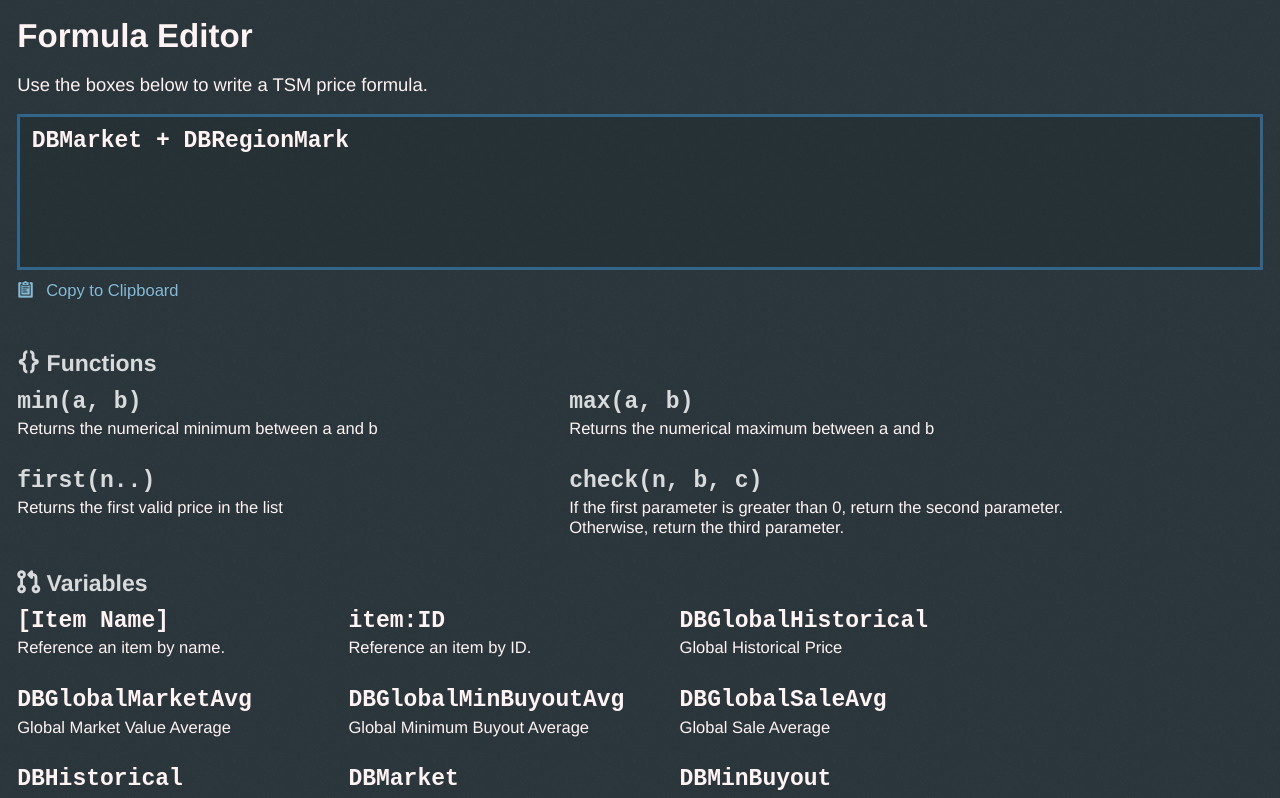
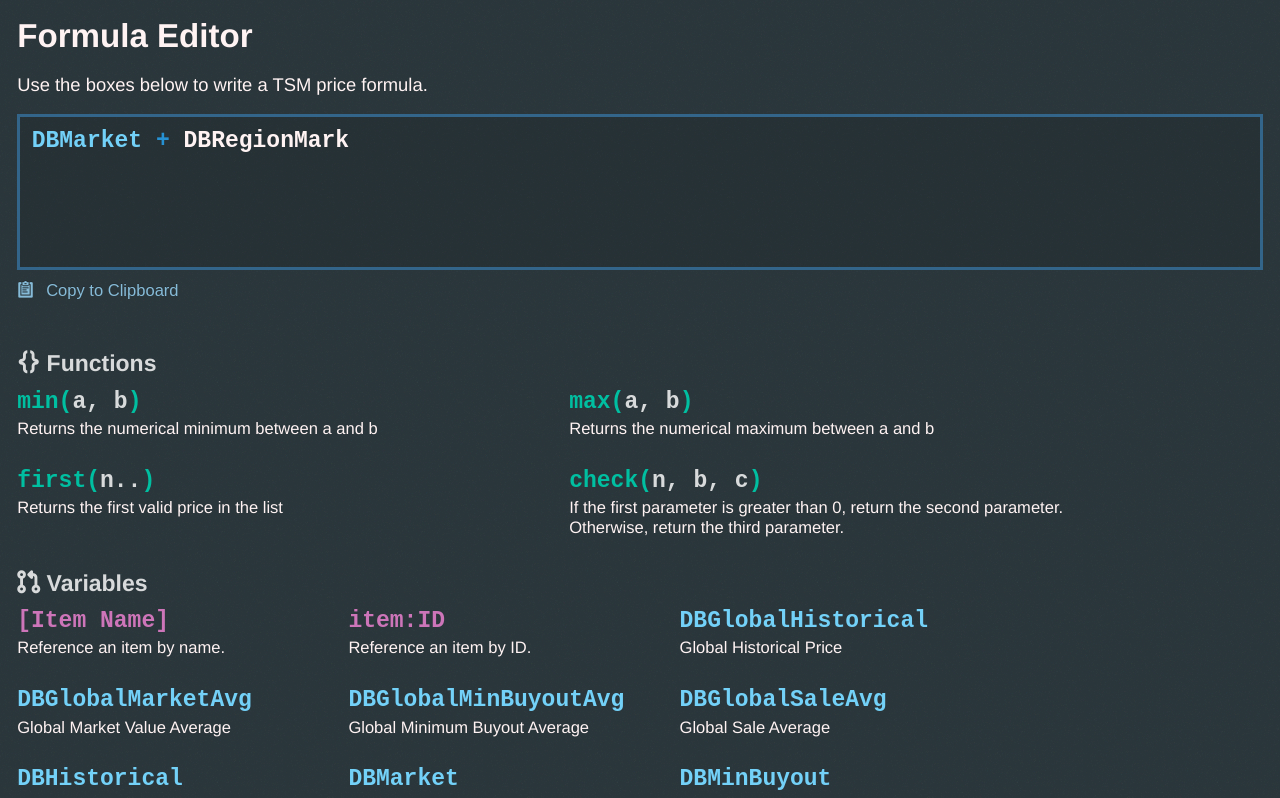
Before and after one commit to mike-douglas/tsm-editor, a Vue app: page / in a window 1280 px wide. Shown: the top 798 px of the page. Built offline with nearby package versions, Linux system fonts and the light colour scheme.

Commit message:
Moving all syntax highlighting to Syntax component
Styles live here and can use scss variables. Yay!

```diff
--- a/src/assets/scss/syntax.scss
+++ /dev/null
@@ -1,31 +0,0 @@
-.token {
-  font-family: $editor-font;
-}
-
-.symbol {
-  color: rgb(115, 209, 248);
-}
-
-.function, .parens {
-  color: rgb(0, 191, 161);
-}
-
-.maths {
-  color: rgb(38, 145, 211);
-}
-
-.gold {
-  color: orange;
-}
-
-.silver {
-  color: silver;
-}
-
-.copper {
-  color: rgb(228, 183, 125);
-}
-
-.item {
-  color: rgb(205, 117, 185);
-}
--- a/src/components/EditorEventLayer.vue
+++ b/src/components/EditorEventLayer.vue
@@ -1,7 +1,7 @@
 <template>
   <section class="editor-space" v-bind:style="{ height: containerHeight + 'px' }">
     <div class="editor-renderer">
-      <span class="ide" v-html="renderedContent"></span>
+      <Syntax :code="rawContent" />
     </div>
     <div class="editor-event" ref="editor"
       contenteditable="true"
@@ -20,7 +20,7 @@
         v-bind:on-select="onSelect"
         v-bind:selected-index="dropdownSelectedIndex" />
     <div class="pannel debug-panel" v-show="debug">
-      {{ renderedContent }}
+      {{ rawContent }}
     </div>
   </section>
 </template>
@@ -33,14 +33,15 @@
 import { tokenizeByWord } from '@/lib/tokenizer';
 import { findMatches } from '@/lib/definitions';
 import keys, { isControlKey } from '@/lib/keys';
-import stylizeString from '@/lib/stylizer';
 
 import Dropdown from '@/components/Dropdown.vue';
+import Syntax from '@/components/Syntax.vue';
 
 export default {
   name: 'EditorEventLayer',
   components: {
     Dropdown,
+    Syntax,
   },
   props: {
     initialContent: {
@@ -67,9 +68,6 @@
     },
     dropdownCombinedResults() {
       return this.dropdownSymbolResults.concat(this.dropdownFunctionResults);
-    },
-    renderedContent() {
-      return stylizeString(this.rawContent);
     },
   },
   mounted() {
--- a/src/components/FunctionDropdown.vue
+++ b/src/components/FunctionDropdown.vue
@@ -1,6 +1,6 @@
 <template>
   <li class="dropdown-row panel">
-    <span class="name" v-html="stylizeString(`${item.name}(${item.args.join(', ')})`)"></span>
+    <Syntax class="name" :code="`${item.name}(${item.args.join(', ')})`" />
     <Icon class="function" name="curly" />
     <p class="definition">
       {{ item.definition }}
@@ -9,20 +9,17 @@
 </template>
 
 <script>
-import stylizeString from '@/lib/stylizer';
-
 import Icon from '@/components/Icon.vue';
+import Syntax from '@/components/Syntax.vue';
 
 export default {
   name: 'FunctionDropdown',
   components: {
     Icon,
+    Syntax,
   },
   props: {
     item: Object,
-  },
-  methods: {
-    stylizeString,
   },
 };
 </script>
--- a/src/components/FunctionReference.vue
+++ b/src/components/FunctionReference.vue
@@ -1,6 +1,6 @@
 <template>
   <div>
-    <span class="name" v-html="stylizeString(`${item.name}(${item.args.join(', ')})`)"></span>
+    <Syntax class="name" :code="`${item.name}(${item.args.join(', ')})`" />
     <p class="definition">
       {{ item.definition }}
     </p>
@@ -8,15 +8,15 @@
 </template>
 
 <script>
-import stylizeString from '@/lib/stylizer';
+import Syntax from '@/components/Syntax.vue';
 
 export default {
   name: 'FunctionReference',
+  components: {
+    Syntax,
+  },
   props: {
     item: Object,
-  },
-  methods: {
-    stylizeString,
   },
 };
 </script>
@@ -25,7 +25,6 @@
 .name {
   color: $txt-faded;
   font-weight: bold;
-  font-family: $editor-font;
   font-size: $ts-normal;
 }
 
--- a/src/components/SymbolDropdown.vue
+++ b/src/components/SymbolDropdown.vue
@@ -1,6 +1,6 @@
 <template>
   <li class="dropdown-row panel">
-    <span class="name" v-html="stylizeString(item.name)"></span>
+    <Syntax class="name" :code="item.name" />
     <Icon class="symbol" name="merge" />
     <p class="definition">
       {{ item.definition }}
@@ -9,20 +9,17 @@
 </template>
 
 <script>
-import stylizeString from '@/lib/stylizer';
-
 import Icon from '@/components/Icon.vue';
+import Syntax from '@/components/Syntax.vue';
 
 export default {
   name: 'SymbolDropdown',
   components: {
     Icon,
+    Syntax,
   },
   props: {
     item: Object,
-  },
-  methods: {
-    stylizeString,
   },
 };
 </script>
--- a/src/components/SymbolReference.vue
+++ b/src/components/SymbolReference.vue
@@ -1,6 +1,6 @@
 <template>
   <div>
-    <span class="name" v-html="stylizeString(item.name)"></span>
+    <Syntax class="name" :code="item.name" />
     <p class="definition">
       {{ item.definition }}
     </p>
@@ -8,15 +8,15 @@
 </template>
 
 <script>
-import stylizeString from '@/lib/stylizer';
+import Syntax from '@/components/Syntax.vue';
 
 export default {
   name: 'SymbolReference',
+  components: {
+    Syntax,
+  },
   props: {
     item: Object,
-  },
-  methods: {
-    stylizeString,
   },
 };
 </script>
@@ -24,7 +24,6 @@
 <style lang="scss" scoped>
 .name {
   font-weight: bold;
-  font-family: $editor-font;
   font-size: $ts-normal;
 }
 
--- /dev/null
+++ b/src/components/Syntax.vue
@@ -0,0 +1,53 @@
+<template>
+  <span class="ide" v-html="stylizedContent"></span>
+</template>
+
+<script>
+import stylizeString from '@/lib/stylizer';
+
+export default {
+  name: 'Syntax',
+  props: {
+    code: String,
+  },
+  computed: {
+    stylizedContent() {
+      return stylizeString(this.code);
+    },
+  },
+};
+</script>
+
+<style lang="scss" scoped>
+.ide {
+  font-family: $editor-font;
+}
+
+::v-deep .symbol {
+  color: rgb(115, 209, 248);
+}
+
+::v-deep .function, ::v-deep .parens {
+  color: rgb(0, 191, 161);
+}
+
+::v-deep .maths {
+  color: rgb(38, 145, 211);
+}
+
+::v-deep .gold {
+  color: orange;
+}
+
+::v-deep .silver {
+  color: silver;
+}
+
+::v-deep .copper {
+  color: rgb(228, 183, 125);
+}
+
+::v-deep .item {
+  color: rgb(205, 117, 185);
+}
+</style>
```
